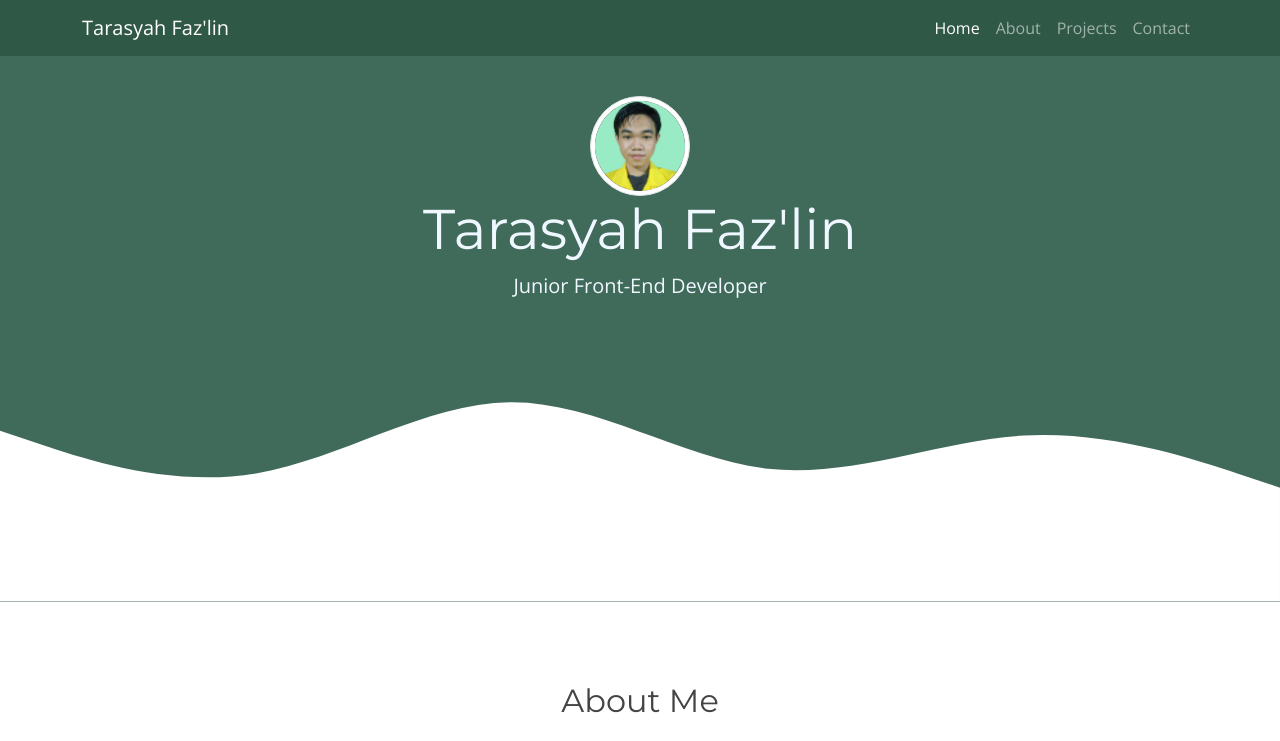
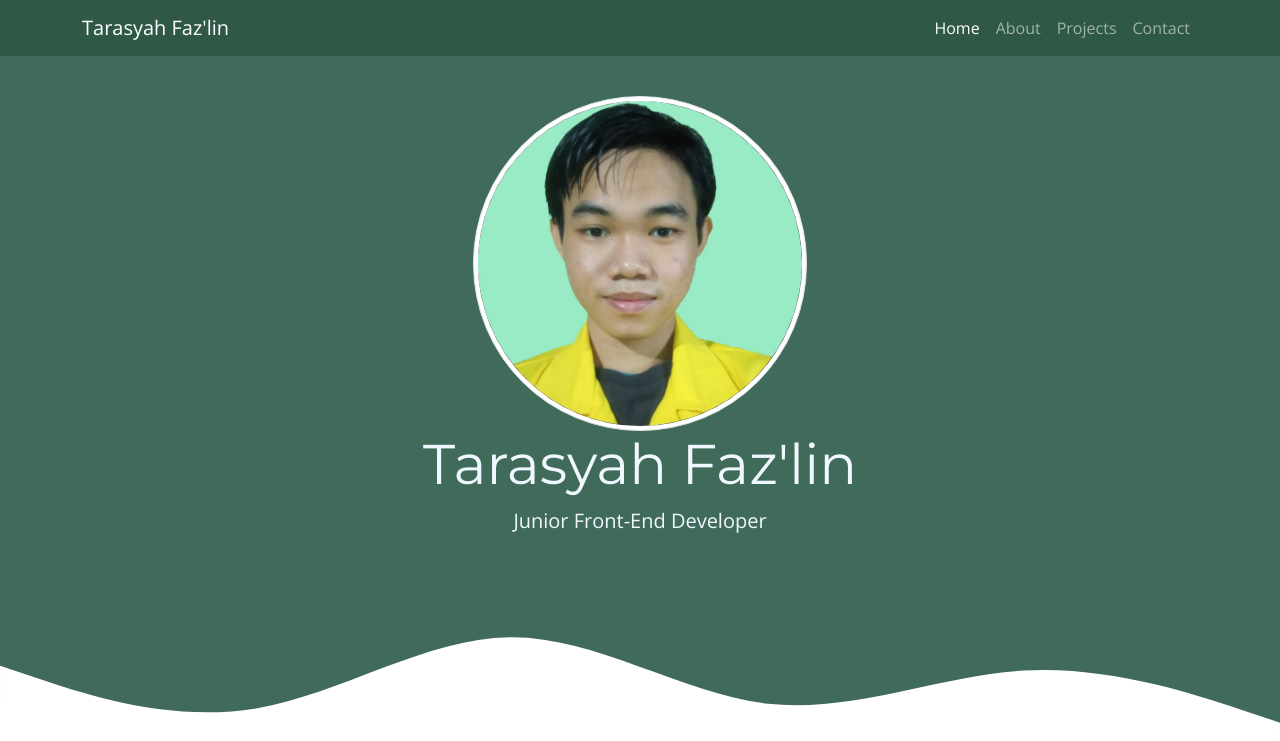
Before and after one commit to Tarasyah/My-Portfolio, a plain HTML site: page index.html in a window 1280 px wide. Shown: the top 741 px of the page. Drawn offline with nearby package versions, Linux system fonts and the light colour scheme.

Commit message:
Update style.css

```diff
--- a/style.css
+++ b/style.css
@@ -3,7 +3,7 @@ body {
   color: #444;
 }
 
-#tara{width: 100px;}
+#tara{width: 30%;}
 
 h1,
 h2,
```
